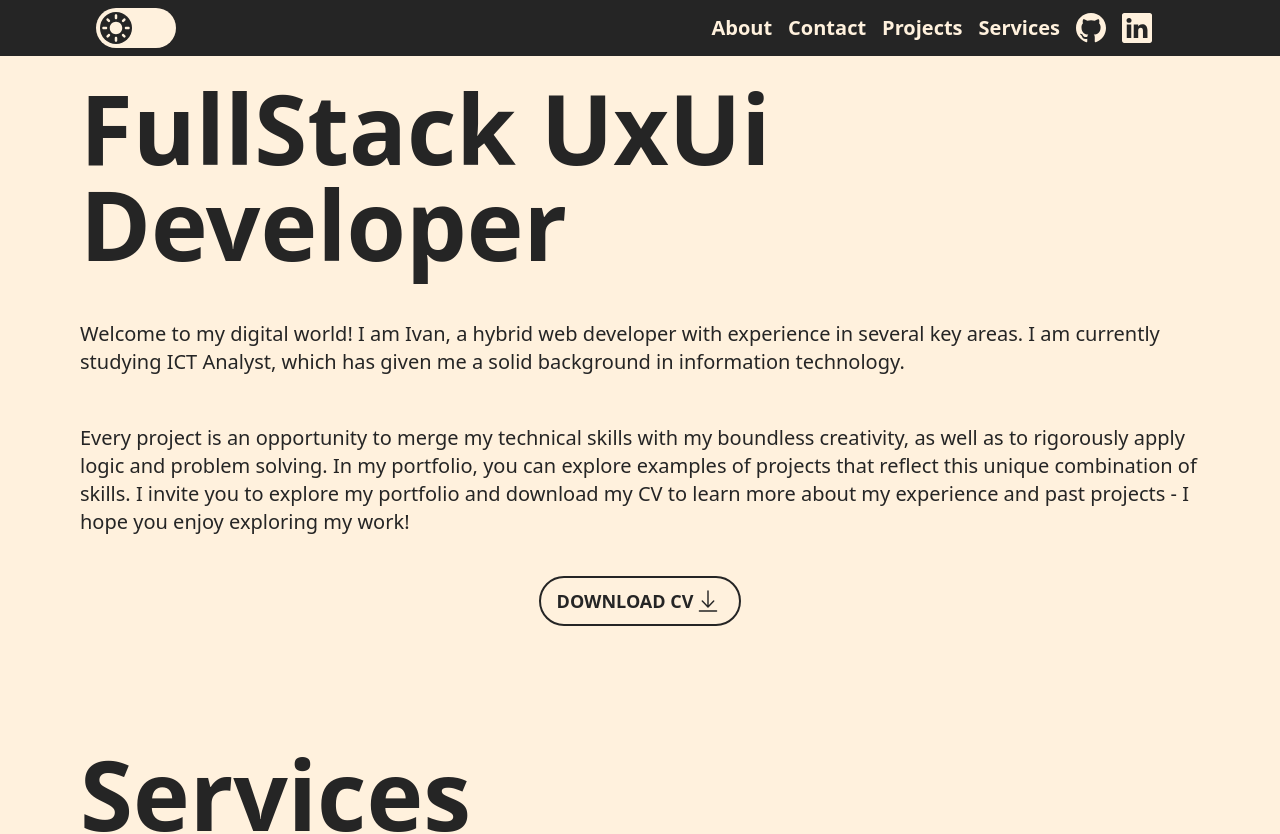
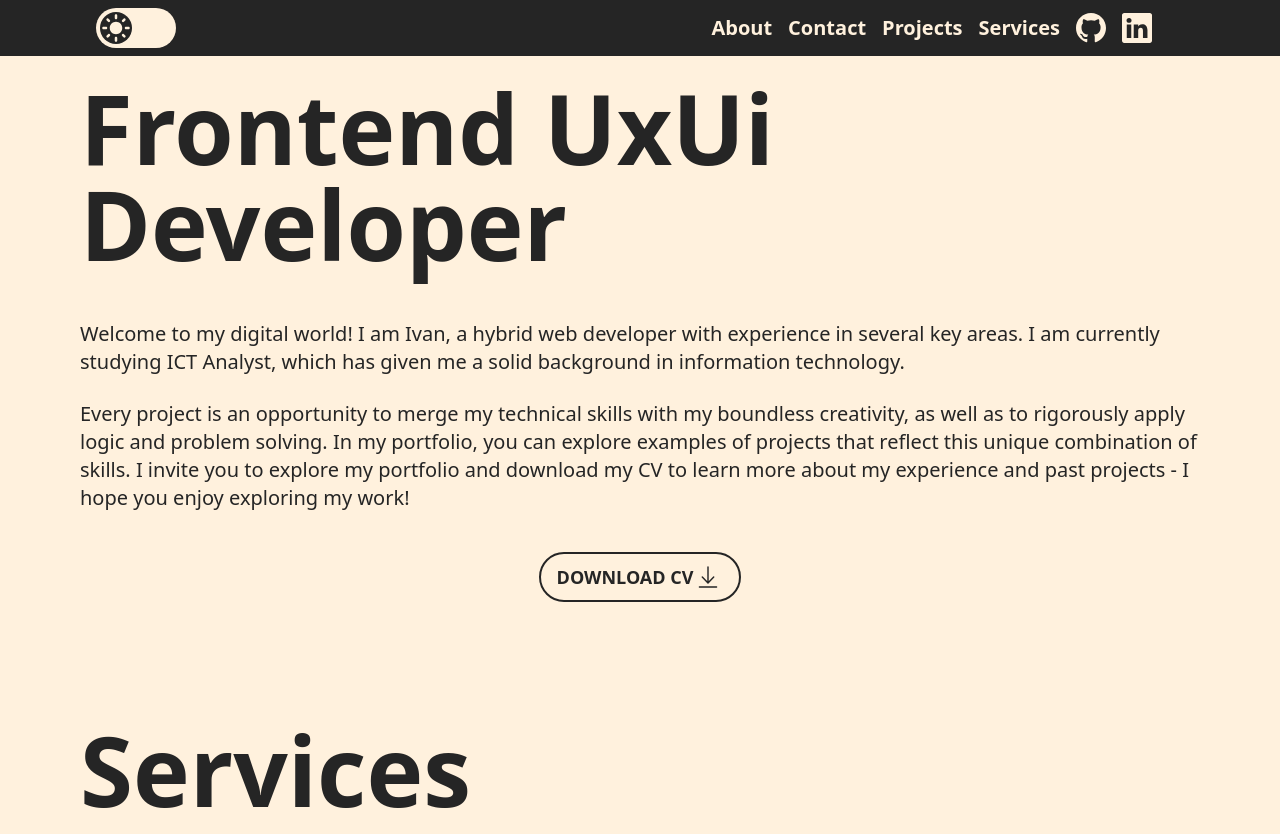
Before and after one commit to ivanlitt8/remastered-portfolio, a Next.js app: page / in a window 1280 px wide. Shown: the top 834 px of the page. Built offline with nearby package versions, Linux system fonts and the light colour scheme.

Commit message:
fix title

```diff
--- a/app/page.tsx
+++ b/app/page.tsx
@@ -36,7 +36,7 @@ export default function Home() {
         servicesRef={servicesRef}
       />
       <div ref={aboutRef} className="sm:pt-10 pt-16">
-        <CustomTitle title="FullStack UxUi Developer" />
+        <CustomTitle title="Frontend UxUi Developer" />
       </div>
       <br />
       <br />
@@ -50,8 +50,8 @@ export default function Home() {
         <BrowserFrameworkFilled />
         <BrowserFramework />
         <BrowserFrameworkFilled />
-      </div> */}
-      <br />
+      </div>
+      <br /> */}
       <CustomParagraph
         text="Every project is an opportunity to merge my technical skills with my
         boundless creativity, as well as to rigorously apply logic and problem
```
